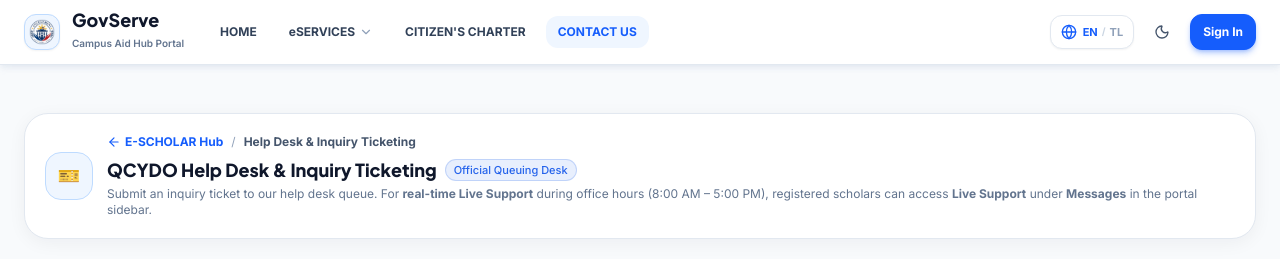
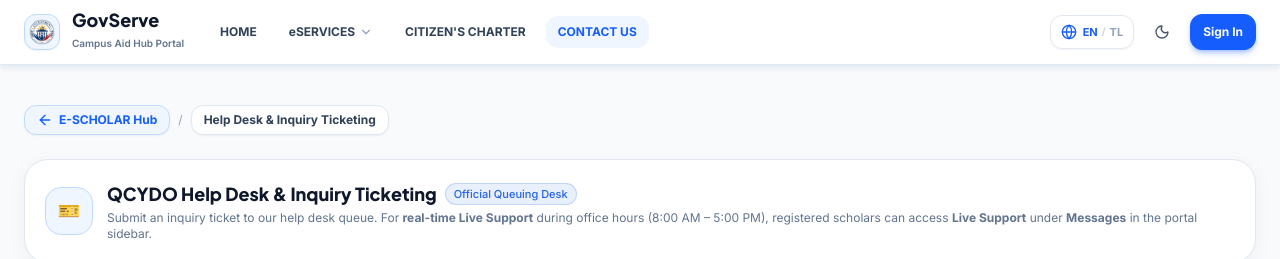
Before and after one commit to aysedakom/EduScholar, a React (Vite) app in the folder frontend/: page /contact in a window 1280 px wide. Shown: the top 259 px of the page. Built offline with nearby package versions, Linux system fonts and the light colour scheme; no server answers.

Commit message:
feat(contact): add prominent top breadcrumb bar linking back to Student Dashboard

```diff
--- a/frontend/src/pages/public/ContactPage.tsx
+++ b/frontend/src/pages/public/ContactPage.tsx
@@ -271,7 +271,21 @@ export const ContactPage: React.FC = () => {
         </div>
       </header>
 
-      <main className="max-w-7xl mx-auto px-4 sm:px-6 py-8 sm:py-12 space-y-8">
+      <main className="max-w-7xl mx-auto px-4 sm:px-6 py-6 sm:py-10 space-y-6">
+        {/* Top Breadcrumb Navigation */}
+        <div className="flex items-center gap-2">
+          <Link
+            to={backNav.path}
+            className="text-xs font-extrabold text-blue-600 dark:text-blue-400 hover:text-blue-800 dark:hover:text-blue-300 flex items-center gap-1.5 transition-colors bg-blue-50 dark:bg-blue-950/60 px-3 py-1.5 rounded-xl border border-blue-200 dark:border-blue-800 shadow-xs cursor-pointer"
+          >
+            <ArrowLeft className="h-4 w-4" /> {backNav.label}
+          </Link>
+          <span className="text-slate-400 text-xs">/</span>
+          <span className="text-xs font-bold text-slate-700 dark:text-slate-300 bg-white dark:bg-slate-900 px-3 py-1.5 rounded-xl border border-slate-200 dark:border-slate-800 shadow-xs">
+            Help Desk & Inquiry Ticketing
+          </span>
+        </div>
+
         {/* Help Desk & Ticketing Notice */}
         <div className="p-5 rounded-3xl bg-white dark:bg-slate-900 border border-slate-200 dark:border-slate-800 shadow-soft flex flex-col md:flex-row items-start md:items-center justify-between gap-4">
           <div className="flex items-center gap-3.5">
@@ -279,20 +293,6 @@ export const ContactPage: React.FC = () => {
               🎫
             </div>
             <div>
-              {/* Breadcrumb Navigation Matching Exact Design */}
-              <div className="flex items-center gap-2 mb-1.5">
-                <Link
-                  to={backNav.path}
-                  className="text-xs font-extrabold text-blue-600 dark:text-blue-400 hover:text-blue-800 dark:hover:text-blue-300 flex items-center gap-1 transition-colors"
-                >
-                  <ArrowLeft className="h-3.5 w-3.5" /> {backNav.label}
-                </Link>
-                <span className="text-slate-400 text-xs">/</span>
-                <span className="text-xs font-bold text-slate-600 dark:text-slate-300">
-                  Help Desk & Inquiry Ticketing
-                </span>
-              </div>
-
               <div className="flex items-center gap-2">
                 <h2 className="font-heading font-extrabold text-lg text-slate-900 dark:text-white">
                   QCYDO Help Desk & Inquiry Ticketing
```
